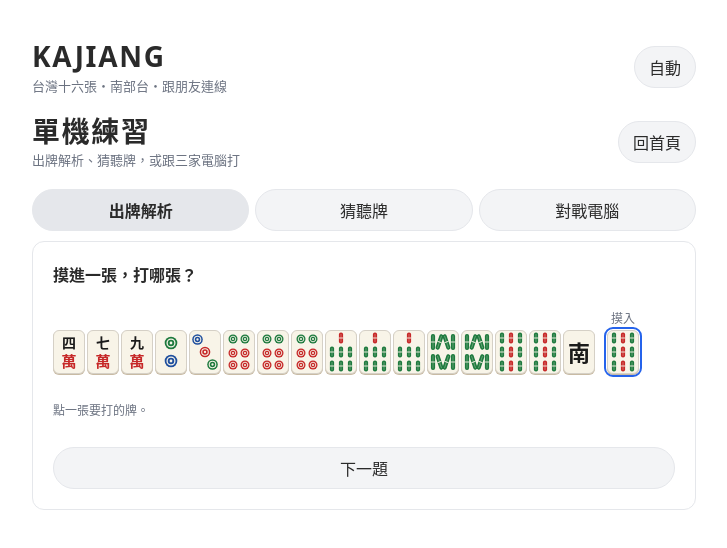
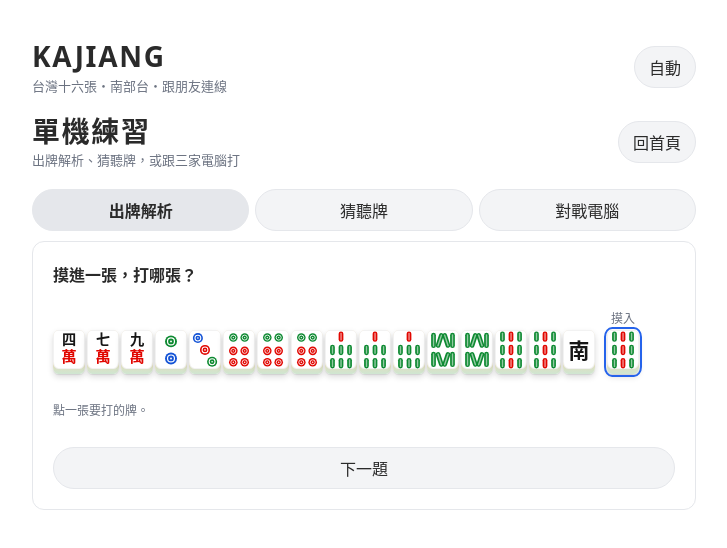
Before and after one commit to HSUYUJUNG/KAJIANG, a React (Vite) app: page / in a window 1280 px wide. Both pictures are taken after a click on the button "單機練習". Shown: the top 548 px of the page, without its empty margins (276-1003 px from the left). Built offline with nearby package versions, Linux system fonts and the light colour scheme.

Commit message:
重畫牌面：白底、圓角，底部有厚度
自己畫的向量牌，飽和的紅綠藍字和筒條，小尺寸仍看得清。沒有使用雀魂的圖檔。

Co-authored-by: HSUYUJUNG <HSUYUJUNG@users.noreply.github.com>

```diff
--- a/src/styles.css
+++ b/src/styles.css
@@ -143,11 +143,34 @@ input, select {
   border-radius: 2px; background: #2e7d5b; border: 1px solid #1e5c42; flex: 0 0 auto;
 }
 .tile {
-  border-radius: 6px; border: 1px solid var(--tile-line); background: #f8f4e8; color: #1b1b1b;
-  padding: 0; display: inline-flex; align-items: center; justify-content: center;
-  box-shadow: 0 1px 0 #c9bba4; flex: 0 0 auto; overflow: hidden; line-height: 0;
+  border-radius: 16%;
+  border: 0;
+  background: linear-gradient(180deg, #f7f0e2 0%, #ead9b4 70%, #cfe6d2 100%);
+  padding: 0;
+  display: inline-flex;
+  flex-direction: column;
+  align-items: stretch;
+  justify-content: flex-start;
+  box-shadow: 0 1px 1px rgba(0, 0, 0, 0.08), 0 3px 6px rgba(0, 0, 0, 0.14);
+  flex: 0 0 auto;
+  overflow: hidden;
+  line-height: 0;
 }
-.tile.back { background: #2e7d5b; border-color: #1e5c42; box-shadow: none; }
+.tile-face {
+  display: block;
+  flex: 1 1 auto;
+  width: 100%;
+  min-height: 0;
+  margin-bottom: 13%;
+  background: #fff;
+  border-radius: 14% 14% 18% 18%;
+  box-shadow: inset 0 0 0 1px rgba(0, 0, 0, 0.05);
+}
+.tile-face svg { display: block; width: 100%; height: 100%; }
+.tile.back {
+  background: linear-gradient(180deg, #3aa37a 0%, #2e7d5b 72%, #1b5c40 100%);
+  box-shadow: 0 2px 4px rgba(0, 0, 0, 0.16);
+}
 .tile.sel { transform: translateY(-6px); border-color: var(--focus); border-width: 2px; }
 .tile.m-drawn, .tile.m-recent { outline: 2px solid var(--focus); outline-offset: 1px; }
 .tile.m-good { outline: 2px solid var(--good); }
--- a/src/ui/Tile.tsx
+++ b/src/ui/Tile.tsx
@@ -1,12 +1,12 @@
 import { tileName, type Meld } from "../logic/engine";
 
-const INK = "#1B1B1B";
-const RED = "#C62828";
-const GREEN = "#1E7A3E";
-const BLUE = "#1F4F9E";
-const IVORY = "#F8F4E8";
+const INK = "#161616";
+const RED = "#E10600";
+const GREEN = "#0E8A32";
+const BLUE = "#1554D6";
 const NUMS = ["一", "二", "三", "四", "五", "六", "七", "八", "九"];
 const HONORS = ["東", "南", "西", "北", "中", "發", "白"];
+const FONT = 'system-ui, "PingFang TC", "Noto Sans CJK TC", sans-serif';
 
 function suitOf(t: number): number {
   return t < 27 ? Math.floor(t / 9) : 3;
@@ -16,35 +16,34 @@ function dot(key: string, cx: number, cy: number, r: number, c: string) {
   return (
     <g key={key}>
       <circle cx={cx} cy={cy} r={r} fill={c} />
-      <circle cx={cx} cy={cy} r={r * 0.62} fill="none" stroke={IVORY} strokeWidth={r * 0.2} />
-      <circle cx={cx} cy={cy} r={r * 0.22} fill={IVORY} />
+      <circle cx={cx} cy={cy} r={r * 0.58} fill="none" stroke="#fff" strokeWidth={Math.max(0.8, r * 0.2)} />
+      <circle cx={cx} cy={cy} r={r * 0.16} fill="#fff" />
     </g>
   );
 }
 function stick(key: string, cx: number, cy: number, h: number, c: string, rot?: number) {
+  const w = 5;
   return (
     <g key={key} transform={rot ? `rotate(${rot} ${cx} ${cy})` : undefined}>
-      <rect x={cx - 2.1} y={cy - h / 2} width={4.2} height={h} rx={2} fill={c} />
-      <line x1={cx - 2.1} x2={cx + 2.1} y1={cy} y2={cy} stroke={IVORY} strokeWidth={0.9} />
-      <line x1={cx} x2={cx} y1={cy - h / 2 + 1.5} y2={cy + h / 2 - 1.5} stroke={IVORY} strokeWidth={0.5} opacity={0.6} />
+      <rect x={cx - w / 2} y={cy - h / 2} width={w} height={h} rx={w / 2} fill={c} />
+      <rect x={cx - 0.7} y={cy - h / 2 + 1.4} width={1.5} height={Math.max(1, h - 2.8)} rx={0.7} fill="#fff" opacity={0.55} />
     </g>
   );
 }
 
 export function tileFace(t: number) {
   const n = (t % 9) + 1;
-  const font = 'system-ui, "PingFang TC", "Noto Sans CJK TC", sans-serif';
   if (t >= 27) {
-    if (t === 33) return <rect x={6.5} y={8} width={17} height={26} rx={1.5} fill="none" stroke={BLUE} strokeWidth={2.2} />;
+    if (t === 33) return <rect x={6.5} y={7} width={17} height={28} rx={2.5} fill="none" stroke={BLUE} strokeWidth={2.6} />;
     const c = t === 31 ? RED : t === 32 ? GREEN : INK;
-    return <text x={15} y={29.5} textAnchor="middle" fontSize={22} fontWeight={700} fill={c} fontFamily={font}>{HONORS[t - 27]}</text>;
+    return <text x={15} y={29} textAnchor="middle" fontSize={22} fontWeight={800} fill={c} fontFamily={FONT}>{HONORS[t - 27]}</text>;
   }
   const s = suitOf(t);
   if (s === 0) {
     return (
       <>
-        <text x={15} y={17} textAnchor="middle" fontSize={14} fontWeight={700} fill={INK} fontFamily={font}>{NUMS[n - 1]}</text>
-        <text x={15} y={36} textAnchor="middle" fontSize={15} fontWeight={700} fill={RED} fontFamily={font}>萬</text>
+        <text x={15} y={16} textAnchor="middle" fontSize={15} fontWeight={800} fill={INK} fontFamily={FONT}>{NUMS[n - 1]}</text>
+        <text x={15} y={34} textAnchor="middle" fontSize={16} fontWeight={800} fill={RED} fontFamily={FONT}>萬</text>
       </>
     );
   }
@@ -53,11 +52,10 @@ export function tileFace(t: number) {
     if (n === 1) {
       return (
         <g>
-          <circle cx={15} cy={21} r={12.5} fill="none" stroke={BLUE} strokeWidth={2.4} />
-          <circle cx={15} cy={21} r={9.2} fill={GREEN} />
-          <circle cx={15} cy={21} r={6.2} fill="none" stroke={IVORY} strokeWidth={1.2} />
-          <circle cx={15} cy={21} r={4.2} fill={RED} />
-          <circle cx={15} cy={21} r={1.4} fill={IVORY} />
+          <circle cx={15} cy={19} r={11} fill="none" stroke={BLUE} strokeWidth={2.6} />
+          <circle cx={15} cy={19} r={7.4} fill={GREEN} />
+          <circle cx={15} cy={19} r={4} fill={RED} />
+          <circle cx={15} cy={19} r={1.5} fill="#fff" />
         </g>
       );
     }
@@ -74,12 +72,12 @@ export function tileFace(t: number) {
   if (n === 1) {
     return (
       <g>
-        <path d="M15 33 L8.5 40 M15 33 L15 41 M15 33 L21.5 40" stroke={GREEN} strokeWidth={2} strokeLinecap="round" />
-        <ellipse cx={15} cy={24} rx={6.5} ry={9.5} fill={GREEN} />
-        <path d="M9 22 Q3 17 6 27 Z M21 22 Q27 17 24 27 Z" fill={BLUE} />
-        <circle cx={15} cy={11} r={4.6} fill={RED} />
-        <path d="M15 13.5 L13 17 L17 17 Z" fill={INK} />
-        <circle cx={13.6} cy={10.2} r={0.9} fill={IVORY} />
+        <path d="M15 27 L9 35 M15 27 V36 M15 27 L21 35" stroke={GREEN} strokeWidth={2.2} strokeLinecap="round" />
+        <ellipse cx={15} cy={19} rx={5.6} ry={8} fill={GREEN} />
+        <path d="M9.2 17.5c-6-1.5-6.5 5.5-2.4 6.6z M20.8 17.5c6-1.5 6.5 5.5 2.4 6.6z" fill={BLUE} />
+        <circle cx={15} cy={9.2} r={4} fill={RED} />
+        <path d="M15 11.4 L13.3 14.4 H16.7 Z" fill={INK} />
+        <circle cx={13.7} cy={8.4} r={0.8} fill="#fff" />
       </g>
     );
   }
@@ -114,7 +112,9 @@ export function Tile(props: {
     props.disabled ? "off" : "",
   ].filter(Boolean).join(" ");
   const face = props.back || props.t < 0 ? null : (
-    <svg viewBox="0 0 30 42" width="100%" height="100%" aria-hidden="true">{tileFace(props.t)}</svg>
+    <span className="tile-face">
+      <svg viewBox="0 0 30 42" width="100%" height="100%" aria-hidden="true">{tileFace(props.t)}</svg>
+    </span>
   );
   const label = props.back || props.t < 0 ? "蓋牌" : tileName(props.t);
   if (props.onClick) {
```
